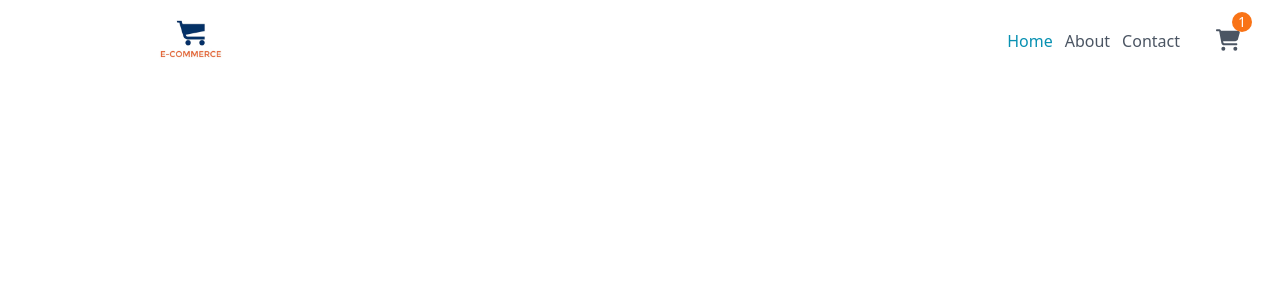
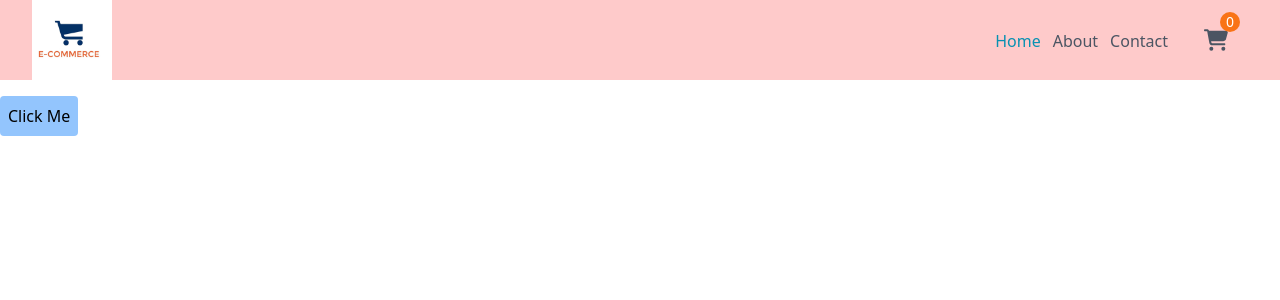
Before and after one commit to doaa-fakher0612/E-Commerce-react-app, a React (Vite) app: page / in a window 1280 px wide. Shown: the top 300 px of the page. Built offline with nearby package versions, Linux system fonts and the light colour scheme.

Commit message:
create cart counter, create counter state , create external add button to test cart counter state

```diff
--- a/src/App.css
+++ b/src/App.css
@@ -1,3 +1,3 @@
-#logo-container{
+/* #logo-container{
 width: 300px;
-}
+} */
--- a/src/App.jsx
+++ b/src/App.jsx
@@ -1,13 +1,25 @@
-import Header  from './Components/Header'
-import MainContent from './Components/MainContent'
-import "./index.css"
-import './App.css'
+import React from "react";
+import Header from "./Components/Header";
+import "./index.css";
+import "./App.css";
+import MainContent from "./Components/MainContent";
 
-export default function App(){
+
+export default function App() {
+  let [sharedCounter, setSharedCounter] = React.useState(0);
   return (
-   <div id ="main-wrapper" className='m-3'>
-    <Header/>
-    <MainContent/>
-   </div>
-  )
+    <div>
+      <Header
+        sharedCounter={sharedCounter}
+        setSharedCounter={setSharedCounter}
+      ></Header>
+
+      <div className="h-24"></div>
+
+      <MainContent
+        sharedCounter={sharedCounter}
+        setSharedCounter={setSharedCounter}
+      ></MainContent>
+    </div>
+  );
 }
--- a/src/Components/Cart.jsx
+++ b/src/Components/Cart.jsx
@@ -1,15 +1,17 @@
 import React from "react";
+import CartCounter from "./cartCounter";
 import CartMenu from "./CartMenu";
+import MainContent from "./MainContent";
+
 import { FaCartShopping } from "react-icons/fa6";
 
-export default function Cart() {
-  let [cartCounter, setCartCounter] = React.useState(0);
+
+export default function Cart({sharedCounter , setSharedCounter}) {
   let [showCartMenu, setShowCartMenu] = React.useState(false);
 
+  console.log("Cart Props: ", { sharedCounter, setSharedCounter });
+
   // initial set for set cart counter
-  if (cartCounter === 0) {
-    setCartCounter((prevCounter) => prevCounter + 1);
-  }
 
   return (
     <>
@@ -20,12 +22,11 @@ export default function Cart() {
         onMouseLeave={() => setShowCartMenu(false)}
       >
         <FaCartShopping className="cart m-5 md:text-2xl" />
-        <div
-          id="cart-counter"
-          className="absolute top-1 right-0 z-50 flex h-4 w-4 items-center justify-center rounded-full bg-orange-500 text-center text-xs text-white md:left-9 md:top-1 md:h-5 md:w-5 md:text-sm"
-        >
-          {cartCounter}
-        </div>
+
+         <CartCounter
+                sharedCounter={sharedCounter}
+                setSharedCounter={setSharedCounter}
+              ></CartCounter>
 
         {showCartMenu && <CartMenu />}
       </div>
--- /dev/null
+++ b/src/Components/CartCounter.jsx
@@ -0,0 +1,17 @@
+import React from "react";
+
+
+export default function CartCounter({sharedCounter}){
+  console.log("CartCounter Props: ", { sharedCounter });
+
+    return(
+        <>
+          <div
+                  id="cart-counter"
+                  className="absolute top-1 right-0 z-50 flex h-4 w-4 items-center justify-center rounded-full bg-orange-500 text-center text-xs text-white md:left-9 md:top-1 md:h-5 md:w-5 md:text-sm"
+                >
+                  {sharedCounter !== undefined ? sharedCounter : 0}
+                </div>
+        </>
+    )
+}
--- a/src/Components/Header.jsx
+++ b/src/Components/Header.jsx
@@ -1,12 +1,19 @@
 import React from "react";
-import Logo from "./Logo"
-import Navbar from "./Navbar"
+import Logo from "./Logo";
+import Navbar from "./Navbar";
 
-export default function Header(){
-    return(
-      <header id = "header" className="fixed top-0 z-50 flex h-10 w-full items-center justify-between gap-1 bg-white px-3 py-6 md:h-20 md:px-8">
-        <Logo/>
-        <Navbar/>
-      </header>
-    )
+export default function Header({ sharedCounter, setSharedCounter }) {
+  return (
+    <header
+      id="header"
+      className="fixed top-0 z-50 flex h-10 w-full items-center justify-between gap-1 bg-red-200 px-3 py-6 md:h-20 md:px-8"
+    >
+      <Logo />
+      <Navbar
+        sharedCounter={sharedCounter}
+        setSharedCounter={setSharedCounter}
+      ></Navbar>
+
+    </header>
+  );
 }
--- a/src/Components/MainContent.jsx
+++ b/src/Components/MainContent.jsx
@@ -1,7 +1,14 @@
 import React from "react";
 
-export default function MainContent (){
-return (
-    <button>Click me</button>
+export default function MainContent({sharedCounter ,setSharedCounter}){
+
+    const handleAdd =()=> {
+        setSharedCounter(sharedCounter + 1)
+      }
+
+// return
+return(
+    <button onClick={handleAdd} className="bg-blue-300 p-2 rounded">Click Me</button>
 )
+
 }
--- a/src/Components/Navbar.jsx
+++ b/src/Components/Navbar.jsx
@@ -3,12 +3,15 @@ import Cart from "./Cart";
 import NavList from "./NavList";
 import { IoIosMenu } from "react-icons/io";
 
-export default function Navbar() {
+export default function Navbar({sharedCounter, setSharedCounter}) {
   return (
     <>
       <nav className="flex items-center gap-4 text-base md:text-lg">
         <NavList />
-        <Cart />
+         <Cart
+               sharedCounter={sharedCounter}
+               setSharedCounter={setSharedCounter}
+             ></Cart>
 
         <div id="nav-menu" className="nav-menu flex md:hidden relative ">
           <IoIosMenu />
--- /dev/null
+++ b/src/tstCounter.jsx
@@ -0,0 +1,73 @@
+import React from 'react'
+export default function TstCounter(){
+const [counter, setCounter] = React.useState(0);
+
+const handleAdd= ()=> {
+setCounter(counter+1)
+}
+const handleDecrement = ()=>{
+  setCounter(counter-1)
+}
+
+  return (
+
+
+
+<div
+style={{
+    display: "flex",
+    flexDirection: "column",
+    alignItems: "center",
+    justifyContent: "center",
+    fontSize: "300%",
+    position: "absolute",
+    width: "100%",
+    height: "100%",
+    top: "-15%",
+}}
+>
+Counter App
+<div
+    style={{
+        fontSize: "120%",
+
+        position: "relative",
+        top: "10vh",
+    }}
+>
+    {counter}
+</div>
+<div className="buttons">
+    <button
+        style={{
+            fontSize: "60%",
+            position: "relative",
+            top: "20vh",
+            marginRight: "5px",
+            backgroundColor: "green",
+            borderRadius: "8%",
+            color: "white",
+        }}
+        onClick={handleAdd}
+    >
+        Increment
+    </button>
+    <button
+        style={{
+            fontSize: "60%",
+            position: "relative",
+            top: "20vh",
+            marginLeft: "5px",
+            backgroundColor: "red",
+            borderRadius: "8%",
+            color: "white",
+        }}
+        onClick={handleDecrement}
+    >
+        Decrement
+    </button>
+</div>
+</div>
+
+)
+}
```
